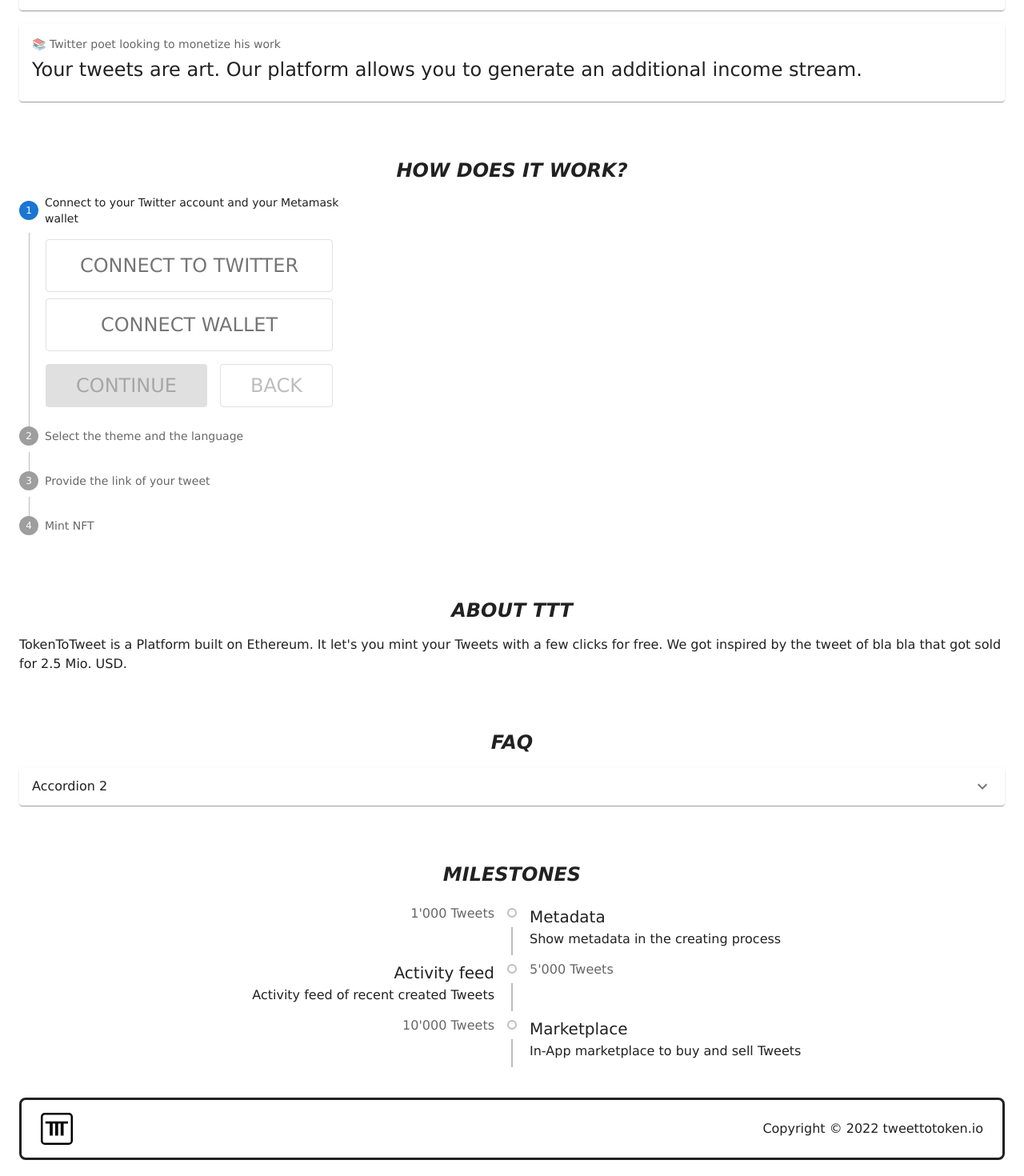
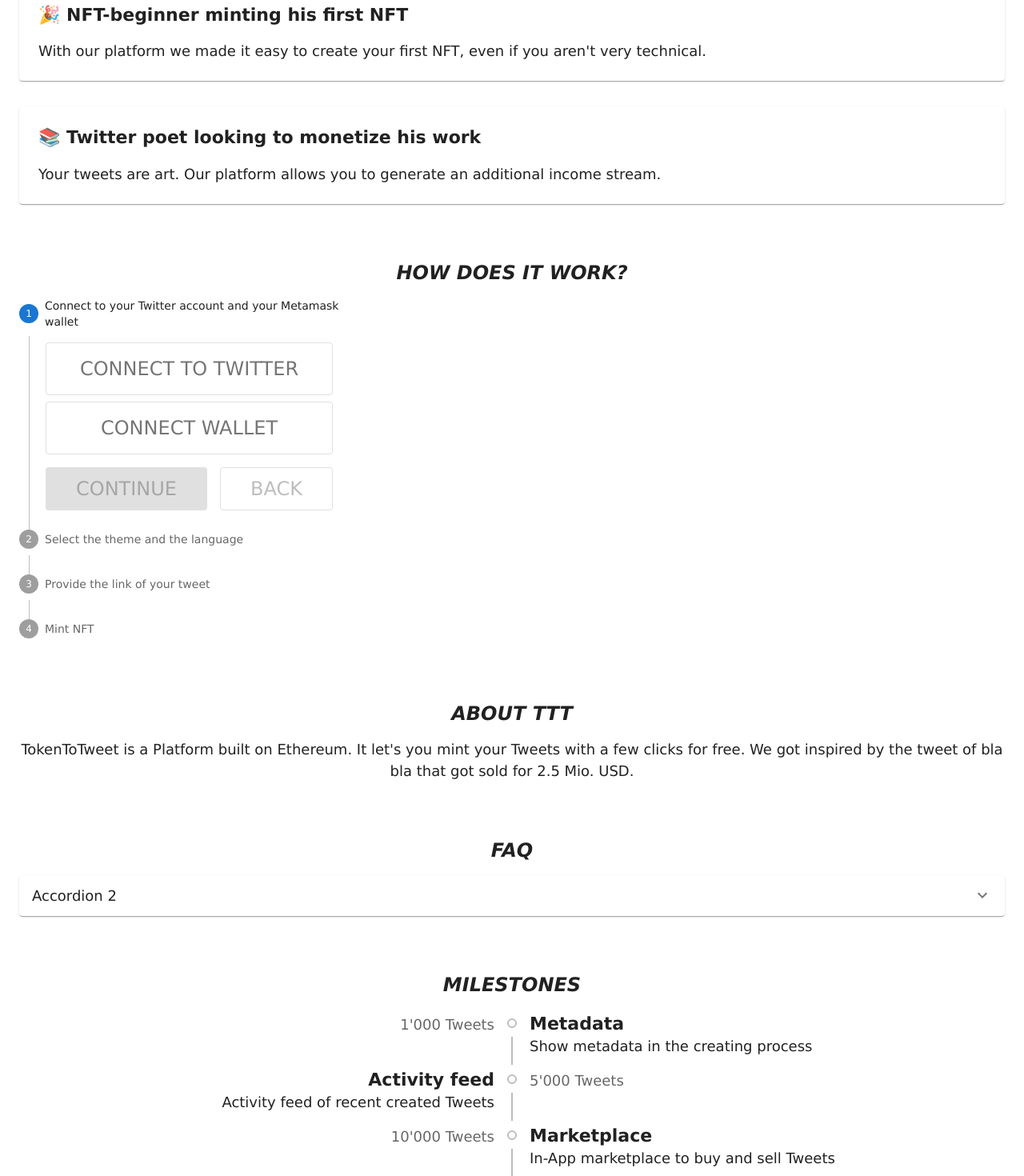
Before and after one commit to noahliechti/tweet-to-token, a React (Create React App) app: page / in a window 1280 px wide. Shown: the part 600-2070 px from the top of the page at 80% size. Built offline with nearby package versions, Linux system fonts and the light colour scheme; a web font is replaced by a local one.

Commit message:
enhance styling

```diff
--- a/src/components/Home/Home.js
+++ b/src/components/Home/Home.js
@@ -54,7 +54,7 @@
         </Grid>
         <Grid item xs={12}>
           <Typography variant="h2">Who is this for?</Typography>
-          <Typography variant="body">
+          <Typography variant="body1" sx={{ textAlign: "center" }}>
             We have all types of people who mint their tweets, from celebrities
             to people who just posted a tweet the first time.
           </Typography>
--- a/src/components/about/About.js
+++ b/src/components/about/About.js
@@ -2,7 +2,7 @@
 
 function About() {
   return (
-    <Typography>
+    <Typography sx={{ textAlign: "center" }}>
       TokenToTweet is a Platform built on Ethereum. It let's you mint your
       Tweets with a few clicks for free. We got inspired by the tweet of bla bla
       that got sold for 2.5 Mio. USD.
--- a/src/components/customerCard/CustomerCard.js
+++ b/src/components/customerCard/CustomerCard.js
@@ -2,14 +2,17 @@
 
 function CustomerCard({ content }) {
   return (
-    <Card>
-      <CardContent>
-        <Typography sx={{ fontSize: 14 }} color="text.secondary" gutterBottom>
+    <Card sx={{ mt: 2 }}>
+      <CardContent sx={{ p: 3 }}>
+        <Typography
+          sx={{ lineHeight: 1.4, mb: 2 }}
+          variant="h3"
+          // color="text.secondary"
+          gutterBottom
+        >
           {content.title}
         </Typography>
-        <Typography variant="h5" component="div">
-          {content.text}
-        </Typography>
+        <Typography component="div">{content.text}</Typography>
       </CardContent>
     </Card>
   );
--- a/src/components/footer/Footer.js
+++ b/src/components/footer/Footer.js
@@ -24,7 +24,7 @@
         >
           <LogoIcon color="black" />
         </IconButton>
-        <Typography>
+        <Typography variant="body2">
           Copyright &copy; {new Date().getFullYear()} tweettotoken.io
         </Typography>
       </Toolbar>
--- a/src/components/milestones/Milestones.js
+++ b/src/components/milestones/Milestones.js
@@ -12,45 +12,45 @@
   return (
     <Timeline position="alternate" sx={{ mt: 0, pt: 0 }}>
       <TimelineItem>
-        <TimelineOppositeContent color="text.secondary">
+        <TimelineOppositeContent color="text.secondary" sx={{ px: 0 }}>
           1'000 Tweets
         </TimelineOppositeContent>
-        <TimelineSeparator>
+        <TimelineSeparator sx={{ mx: 2 }}>
           <TimelineDot variant="outlined" />
           <TimelineConnector />
         </TimelineSeparator>
-        <TimelineContent>
-          <Typography variant="h6" component="span">
+        <TimelineContent sx={{ px: 0 }}>
+          <Typography variant="h3" component="span">
             Metadata
           </Typography>
           <Typography>Show metadata in the creating process</Typography>
         </TimelineContent>
       </TimelineItem>
       <TimelineItem>
-        <TimelineOppositeContent color="text.secondary">
+        <TimelineOppositeContent color="text.secondary" sx={{ px: 0 }}>
           5'000 Tweets
         </TimelineOppositeContent>
-        <TimelineSeparator>
+        <TimelineSeparator sx={{ mx: 2 }}>
           <TimelineDot variant="outlined" />
           <TimelineConnector />
         </TimelineSeparator>
-        <TimelineContent>
-          <Typography variant="h6" component="span">
+        <TimelineContent sx={{ px: 0 }}>
+          <Typography variant="h3" component="span">
             Activity feed
           </Typography>
           <Typography>Activity feed of recent created Tweets</Typography>
         </TimelineContent>
       </TimelineItem>
       <TimelineItem>
-        <TimelineOppositeContent color="text.secondary">
+        <TimelineOppositeContent color="text.secondary" sx={{ px: 0 }}>
           10'000 Tweets
         </TimelineOppositeContent>
-        <TimelineSeparator>
+        <TimelineSeparator sx={{ mx: 2 }}>
           <TimelineDot variant="outlined" />
           <TimelineConnector />
         </TimelineSeparator>
-        <TimelineContent>
-          <Typography variant="h6" component="span">
+        <TimelineContent sx={{ px: 0 }}>
+          <Typography variant="h3" component="span">
             Marketplace
           </Typography>
           <Typography>In-App marketplace to buy and sell Tweets</Typography>
--- a/src/config/theme.js
+++ b/src/config/theme.js
@@ -18,6 +18,13 @@
       fontStyle: "italic",
       marginTop: 56,
       marginBottom: 16,
+    },
+    h3: {
+      fontSize: 22,
+      fontWeight: "bold",
+    },
+    body1: {
+      fontSize: 18,
     },
     // fontSize: 5,
     // subtitle1: {
```
